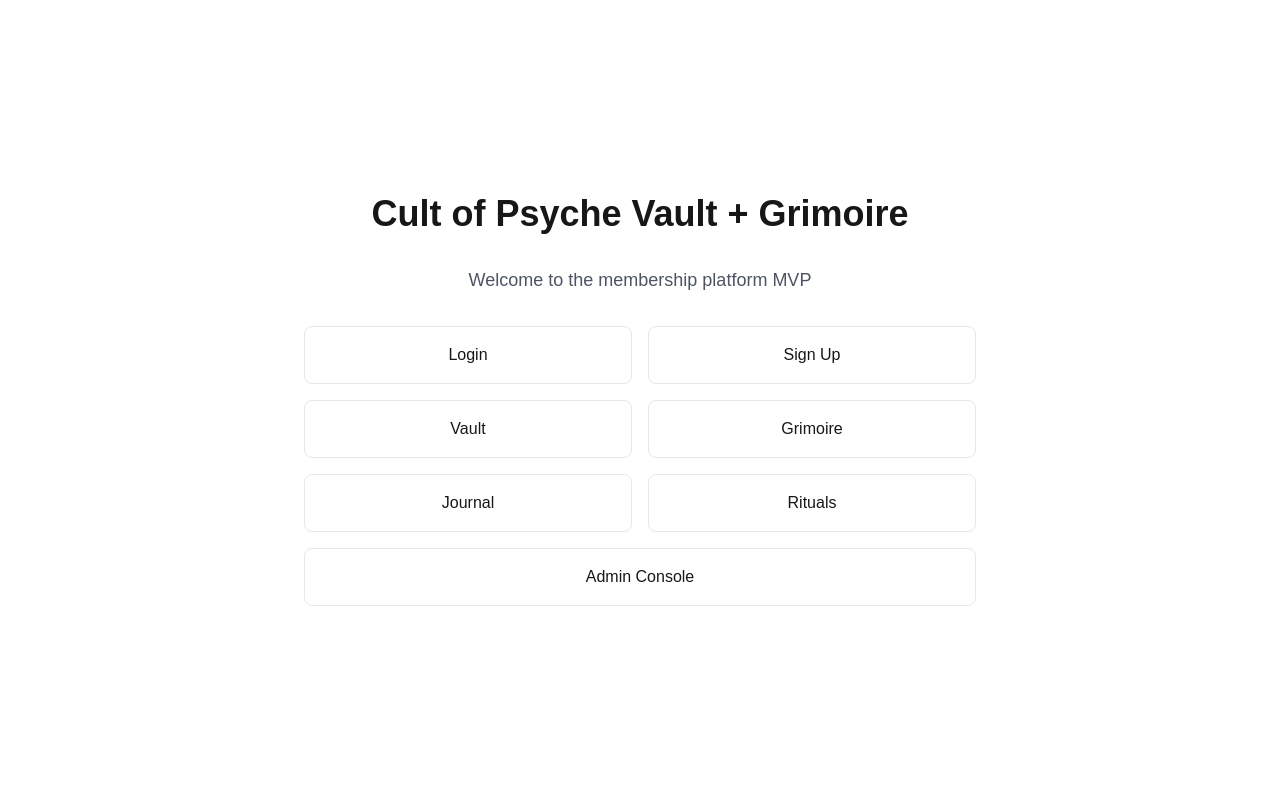
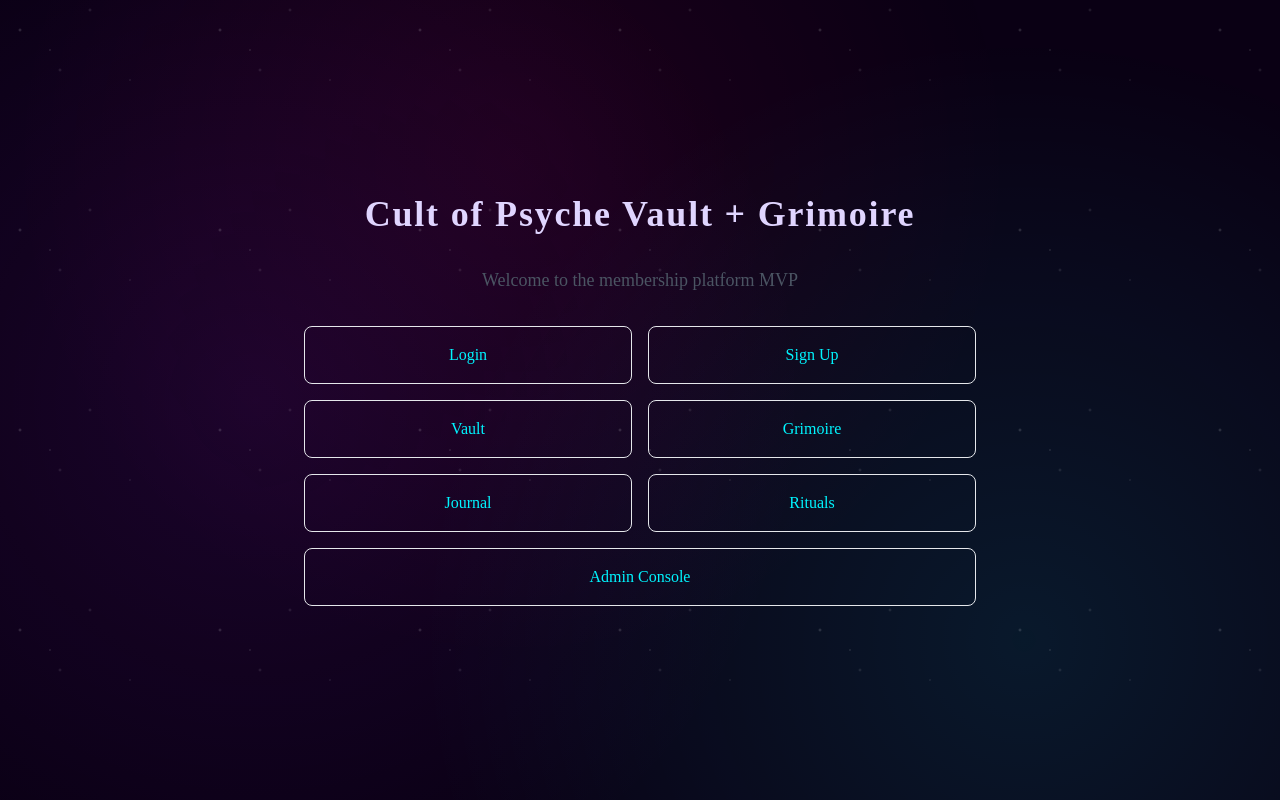
Before and after one commit to fratercem-design/CULTCODEX26, a Next.js app: page / in a window 1280 px wide. Built offline with nearby package versions, Linux system fonts and the light colour scheme.

Commit message:
Add comprehensive audit report, user guide, and occult neon theme

```diff
--- a/app/globals.css
+++ b/app/globals.css
@@ -2,26 +2,386 @@
 @tailwind components;
 @tailwind utilities;
 
+@import url('https://fonts.googleapis.com/css2?family=Cinzel:wght@400;600;700&family=Cormorant+Garamond:ital,wght@0,400;0,600;1,400&display=swap');
+
 :root {
-  --background: #ffffff;
-  --foreground: #171717;
+  /* Occult Neon Color Palette */
+  --neon-purple: #b026ff;
+  --neon-pink: #ff006e;
+  --neon-cyan: #00f5ff;
+  --neon-green: #39ff14;
+  --neon-gold: #ffd700;
+
+  /* Dark Mystical Backgrounds */
+  --bg-void: #0a0014;
+  --bg-deep: #1a0033;
+  --bg-shadow: #2d1b4e;
+
+  /* Accent Colors */
+  --accent-primary: var(--neon-purple);
+  --accent-secondary: var(--neon-cyan);
+  --accent-tertiary: var(--neon-pink);
+
+  /* Text Colors */
+  --text-primary: #e0d5ff;
+  --text-secondary: #b8a3d9;
+  --text-muted: #7a6b9e;
+
+  /* Glow Effects */
+  --glow-purple: 0 0 10px var(--neon-purple), 0 0 20px var(--neon-purple), 0 0 30px var(--neon-purple);
+  --glow-cyan: 0 0 10px var(--neon-cyan), 0 0 20px var(--neon-cyan), 0 0 30px var(--neon-cyan);
+  --glow-pink: 0 0 10px var(--neon-pink), 0 0 20px var(--neon-pink), 0 0 30px var(--neon-pink);
+  --glow-gold: 0 0 10px var(--neon-gold), 0 0 20px var(--neon-gold), 0 0 30px var(--neon-gold);
+
+  /* Borders */
+  --border-mystical: 1px solid rgba(176, 38, 255, 0.3);
+  --border-glow: 1px solid var(--neon-purple);
 }
 
-@media (prefers-color-scheme: dark) {
-  :root {
-    --background: #0a0a0a;
-    --foreground: #ededed;
+* {
+  margin: 0;
+  padding: 0;
+  box-sizing: border-box;
+}
+
+body {
+  font-family: 'Cormorant Garamond', serif;
+  background: var(--bg-void);
+  color: var(--text-primary);
+  min-height: 100vh;
+  position: relative;
+  overflow-x: hidden;
+}
+
+/* Mystical Background Pattern */
+body::before {
+  content: '';
+  position: fixed;
+  top: 0;
+  left: 0;
+  width: 100%;
+  height: 100%;
+  background:
+    radial-gradient(circle at 20% 50%, rgba(176, 38, 255, 0.1) 0%, transparent 50%),
+    radial-gradient(circle at 80% 80%, rgba(0, 245, 255, 0.1) 0%, transparent 50%),
+    radial-gradient(circle at 40% 20%, rgba(255, 0, 110, 0.08) 0%, transparent 50%);
+  pointer-events: none;
+  z-index: 0;
+}
+
+/* Animated Stars Background */
+body::after {
+  content: '';
+  position: fixed;
+  top: 0;
+  left: 0;
+  width: 100%;
+  height: 100%;
+  background-image:
+    radial-gradient(2px 2px at 20px 30px, rgba(255, 255, 255, 0.3), transparent),
+    radial-gradient(2px 2px at 60px 70px, rgba(255, 255, 255, 0.2), transparent),
+    radial-gradient(1px 1px at 50px 50px, rgba(255, 255, 255, 0.4), transparent),
+    radial-gradient(1px 1px at 130px 80px, rgba(255, 255, 255, 0.3), transparent),
+    radial-gradient(2px 2px at 90px 10px, rgba(255, 255, 255, 0.2), transparent);
+  background-size: 200px 200px;
+  background-repeat: repeat;
+  opacity: 0.5;
+  animation: twinkle 8s ease-in-out infinite;
+  pointer-events: none;
+  z-index: 0;
+}
+
+@keyframes twinkle {
+  0%, 100% { opacity: 0.5; }
+  50% { opacity: 0.8; }
+}
+
+/* Ensure content is above background */
+#__next, main {
+  position: relative;
+  z-index: 1;
+}
+
+/* Headings with Mystical Font */
+h1, h2, h3, h4, h5, h6 {
+  font-family: 'Cinzel', serif;
+  font-weight: 600;
+  letter-spacing: 0.05em;
+  color: var(--text-primary);
+}
+
+/* Neon Glow Text */
+.neon-text {
+  color: var(--neon-purple);
+  text-shadow: var(--glow-purple);
+  animation: pulse-glow 3s ease-in-out infinite;
+}
+
+.neon-text-cyan {
+  color: var(--neon-cyan);
+  text-shadow: var(--glow-cyan);
+}
+
+.neon-text-pink {
+  color: var(--neon-pink);
+  text-shadow: var(--glow-pink);
+}
+
+.neon-text-gold {
+  color: var(--neon-gold);
+  text-shadow: var(--glow-gold);
+}
+
+@keyframes pulse-glow {
+  0%, 100% {
+    text-shadow: var(--glow-purple);
+    filter: brightness(1);
+  }
+  50% {
+    text-shadow: 0 0 15px var(--neon-purple), 0 0 30px var(--neon-purple), 0 0 45px var(--neon-purple);
+    filter: brightness(1.2);
   }
 }
 
-body {
-  color: var(--foreground);
-  background: var(--background);
-  font-family: Arial, Helvetica, sans-serif;
+/* Mystical Borders */
+.border-mystical {
+  border: var(--border-mystical);
+  box-shadow: 0 0 10px rgba(176, 38, 255, 0.2);
 }
 
+.border-glow {
+  border: var(--border-glow);
+  box-shadow: var(--glow-purple);
+}
+
+/* Neon Buttons */
+.btn-neon {
+  background: transparent;
+  border: 2px solid var(--neon-purple);
+  color: var(--neon-purple);
+  padding: 0.75rem 2rem;
+  font-family: 'Cinzel', serif;
+  font-weight: 600;
+  letter-spacing: 0.1em;
+  text-transform: uppercase;
+  cursor: pointer;
+  position: relative;
+  overflow: hidden;
+  transition: all 0.3s ease;
+}
+
+.btn-neon::before {
+  content: '';
+  position: absolute;
+  top: 0;
+  left: -100%;
+  width: 100%;
+  height: 100%;
+  background: linear-gradient(90deg, transparent, rgba(176, 38, 255, 0.3), transparent);
+  transition: left 0.5s ease;
+}
+
+.btn-neon:hover::before {
+  left: 100%;
+}
+
+.btn-neon:hover {
+  box-shadow: var(--glow-purple);
+  color: #fff;
+  background: rgba(176, 38, 255, 0.2);
+}
+
+/* Mystical Cards */
+.card-mystical {
+  background: rgba(26, 0, 51, 0.6);
+  border: var(--border-mystical);
+  border-radius: 8px;
+  padding: 1.5rem;
+  backdrop-filter: blur(10px);
+  transition: all 0.3s ease;
+}
+
+.card-mystical:hover {
+  border-color: var(--neon-purple);
+  box-shadow: var(--glow-purple);
+  transform: translateY(-2px);
+}
+
+/* Glowing Dividers */
+.divider-glow {
+  height: 1px;
+  background: linear-gradient(90deg, transparent, var(--neon-purple), transparent);
+  box-shadow: 0 0 10px var(--neon-purple);
+  margin: 2rem 0;
+}
+
+/* Sacred Geometry Patterns */
+.sacred-pattern {
+  background-image:
+    repeating-linear-gradient(45deg, transparent, transparent 35px, rgba(176, 38, 255, 0.05) 35px, rgba(176, 38, 255, 0.05) 70px),
+    repeating-linear-gradient(-45deg, transparent, transparent 35px, rgba(0, 245, 255, 0.05) 35px, rgba(0, 245, 255, 0.05) 70px);
+}
+
+/* Pentagram Loader */
+@keyframes rotate-pentagram {
+  from { transform: rotate(0deg); }
+  to { transform: rotate(360deg); }
+}
+
+.loader-pentagram {
+  width: 50px;
+  height: 50px;
+  border: 3px solid var(--neon-purple);
+  border-top-color: transparent;
+  border-radius: 50%;
+  animation: rotate-pentagram 1s linear infinite;
+  box-shadow: var(--glow-purple);
+}
+
+/* Mystical Input Fields */
+input, textarea, select {
+  background: rgba(26, 0, 51, 0.8);
+  border: var(--border-mystical);
+  color: var(--text-primary);
+  padding: 0.75rem 1rem;
+  border-radius: 4px;
+  font-family: 'Cormorant Garamond', serif;
+  transition: all 0.3s ease;
+}
+
+input:focus, textarea:focus, select:focus {
+  outline: none;
+  border-color: var(--neon-purple);
+  box-shadow: 0 0 15px rgba(176, 38, 255, 0.3);
+}
+
+input::placeholder, textarea::placeholder {
+  color: var(--text-muted);
+  font-style: italic;
+}
+
+/* Scrollbar Styling */
+::-webkit-scrollbar {
+  width: 10px;
+}
+
+::-webkit-scrollbar-track {
+  background: var(--bg-deep);
+}
+
+::-webkit-scrollbar-thumb {
+  background: var(--neon-purple);
+  border-radius: 5px;
+  box-shadow: 0 0 10px var(--neon-purple);
+}
+
+::-webkit-scrollbar-thumb:hover {
+  background: var(--neon-cyan);
+  box-shadow: 0 0 15px var(--neon-cyan);
+}
+
+/* Link Styling */
+a {
+  color: var(--neon-cyan);
+  text-decoration: none;
+  transition: all 0.3s ease;
+  position: relative;
+}
+
+a:hover {
+  color: var(--neon-purple);
+  text-shadow: 0 0 10px var(--neon-purple);
+}
+
+a::after {
+  content: '';
+  position: absolute;
+  bottom: -2px;
+  left: 0;
+  width: 0;
+  height: 1px;
+  background: var(--neon-purple);
+  box-shadow: 0 0 5px var(--neon-purple);
+  transition: width 0.3s ease;
+}
+
+a:hover::after {
+  width: 100%;
+}
+
+/* Modal Overlay */
+.modal-overlay {
+  background: rgba(10, 0, 20, 0.9);
+  backdrop-filter: blur(5px);
+}
+
+/* Tooltip */
+.tooltip {
+  background: rgba(26, 0, 51, 0.95);
+  border: var(--border-glow);
+  color: var(--text-primary);
+  padding: 0.5rem 1rem;
+  border-radius: 4px;
+  font-size: 0.875rem;
+  box-shadow: var(--glow-purple);
+}
+
+/* Badge */
+.badge-mystical {
+  background: rgba(176, 38, 255, 0.2);
+  border: 1px solid var(--neon-purple);
+  color: var(--neon-purple);
+  padding: 0.25rem 0.75rem;
+  border-radius: 12px;
+  font-size: 0.75rem;
+  font-weight: 600;
+  text-transform: uppercase;
+  letter-spacing: 0.05em;
+}
+
+/* Floating Animation */
+@keyframes float {
+  0%, 100% { transform: translateY(0px); }
+  50% { transform: translateY(-10px); }
+}
+
+.float-animation {
+  animation: float 3s ease-in-out infinite;
+}
+
+/* Fade In Animation */
+@keyframes fadeIn {
+  from { opacity: 0; transform: translateY(20px); }
+  to { opacity: 1; transform: translateY(0); }
+}
+
+.fade-in {
+  animation: fadeIn 0.6s ease-out;
+}
+
+/* Utility Classes */
 @layer utilities {
   .text-balance {
     text-wrap: balance;
   }
+
+  .bg-void {
+    background-color: var(--bg-void);
+  }
+
+  .bg-deep {
+    background-color: var(--bg-deep);
+  }
+
+  .bg-shadow {
+    background-color: var(--bg-shadow);
+  }
+
+  .text-mystical {
+    color: var(--text-primary);
+  }
+
+  .text-muted-mystical {
+    color: var(--text-muted);
+  }
 }
```
Also changed, not shown: 2 other files (tests, documents, lock files or other folders).
